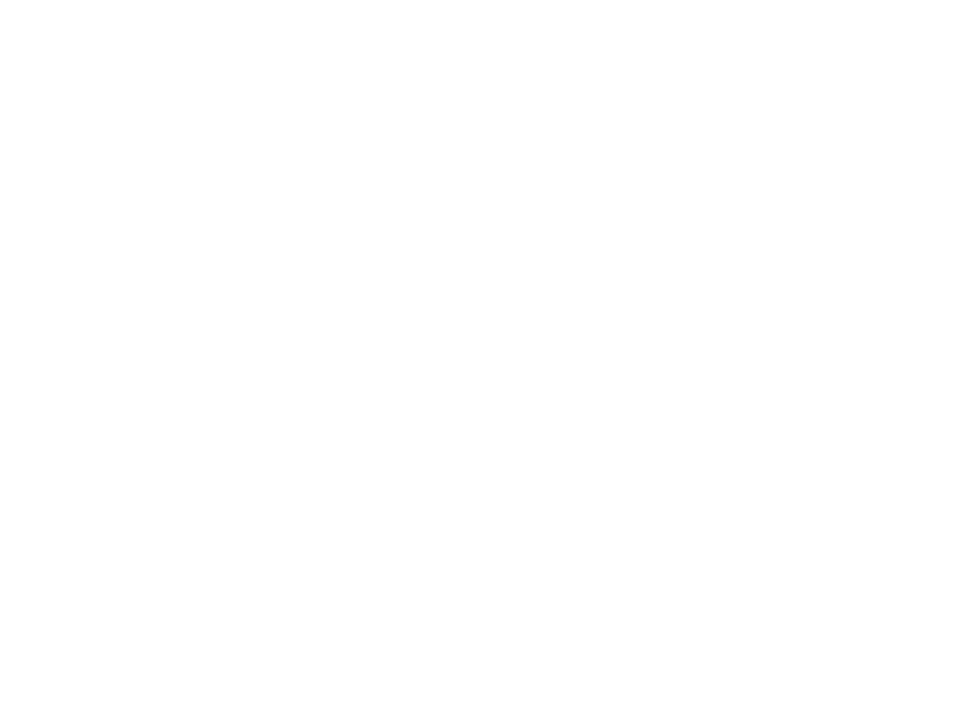
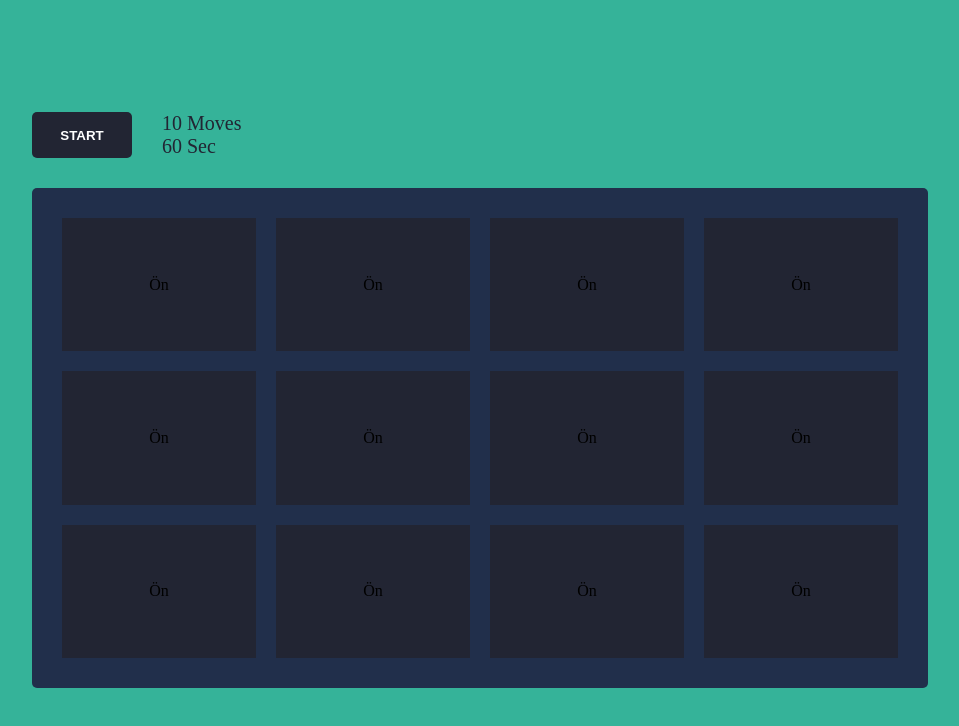
Before and after one commit to nbbanu/memory-game, a plain HTML site: page index.html in a window 1280 px wide. Shown: the whole page, without its empty margins (160-1119 px from the left). Drawn offline with Linux system fonts and the light colour scheme.

Commit message:
flipping card function added

```diff
--- a/index.html
+++ b/index.html
@@ -1,11 +1,100 @@
 <!DOCTYPE html>
 <html lang="en">
-<head>
-    <meta charset="UTF-8">
-    <meta name="viewport" content="width=device-width, initial-scale=1.0">
-    <title>Document</title>
-</head>
-<body>
+  <head>
+    <meta charset="UTF-8" />
+    <meta name="viewport" content="width=device-width, initial-scale=1.0" />
+    <title>Memory Game</title>
+    <link rel="stylesheet" href="https://cdnjs.cloudflare.com/ajax/libs/font-awesome/6.5.1/css/all.min.css" integrity="sha512-DTOQO9RWCH3ppGqcWaEA1BIZOC6xxalwEsw9c2QQeAIftl+Vegovlnee1c9QX4TctnWMn13TZye+giMm8e2LwA==" crossorigin="anonymous" referrerpolicy="no-referrer" />
+    <link rel="stylesheet" href="style.css" />
+  </head>
+  <body>
+    <div class="container center-center">
+      <div class="game-container">
+        <div class="game-info">
+          <button class="start-btn">START</button>
+          <div class="moves-time">
+            <div class="moves info-text">10 Moves</div>
+            <div class="time info-text">60 Sec</div>
+          </div>
+        </div>
+        <div class="game-boxes">
+          <div class="game-box">
+            <div class="game-box-inner">
+              <div class="card-face game-box-front center-center">Ön</div>
+              <div class="card-face game-box-back center-center"><i class="fa-regular fa-lemon"></i></div>
+            </div>
+          </div>
+          <div class="game-box">
+            <div class="game-box-inner">
+              <div class="card-face game-box-front center-center">Ön</div>
+              <div class="card-face game-box-back center-center"><i class="fa-solid fa-leaf"></i></div>
+            </div>
+        </div>
+        <div class="game-box">
+            <div class="game-box-inner">
+              <div class="card-face game-box-front center-center">Ön</div>
+              <div class="card-face game-box-back center-center"><i class="fa-solid fa-carrot"></i></div>
+            </div>
+        </div>
+        <div class="game-box">
+            <div class="game-box-inner">
+              <div class="card-face game-box-front center-center">Ön</div>
+              <div class="card-face game-box-back center-center"><i class="fa-solid fa-apple-whole"></i></div>
+            </div>
+        </div>
+        <div class="game-box">
+            <div class="game-box-inner">
+              <div class="card-face game-box-front center-center">Ön</div>
+              <div class="card-face game-box-back center-center"><i class="fa-solid fa-face-grin-stars"></i></div>
+            </div>
+        </div>
+        <div class="game-box">
+            <div class="game-box-inner">
+              <div class="card-face game-box-front center-center">Ön</div>
+              <div class="card-face game-box-back center-center"><i class="fa-regular fa-sun"></i></div>
+            </div>
+        </div>
+        <div class="game-box">
+            <div class="game-box-inner">
+              <div class="card-face game-box-front center-center">Ön</div>
+              <div class="card-face game-box-back center-center">Arka</div>
+            </div>
+        </div>
+        <div class="game-box">
+            <div class="game-box-inner">
+              <div class="card-face game-box-front center-center">Ön</div>
+              <div class="card-face game-box-back center-center">Arka</div>
+            </div>
+        </div>
+        <div class="game-box">
+            <div class="game-box-inner">
+              <div class="card-face game-box-front center-center">Ön</div>
+              <div class="card-face game-box-back center-center">Arka</div>
+            </div>
+        </div>
+        <div class="game-box">
+            <div class="game-box-inner">
+              <div class="card-face game-box-front center-center">Ön</div>
+              <div class="card-face game-box-back center-center">Arka</div>
+            </div>
+        </div>
+        <div class="game-box">
+            <div class="game-box-inner">
+              <div class="card-face game-box-front center-center">Ön</div>
+              <div class="card-face game-box-back center-center">Arka</div>
+            </div>
+        </div>
+        <div class="game-box">
+            <div class="game-box-inner">
+              <div class="card-face game-box-front center-center">Ön</div>
+              <div class="card-face game-box-back center-center">Arka</div>
+            </div>
+        </div>
+      </div>
+    </div>
 
-</body>
+
+    <script src="script.js"></script>
+  </body>
+
 </html>
--- a/script.js
+++ b/script.js
@@ -0,0 +1,5 @@
+const gameBoxes = document.querySelectorAll(".game-box-inner");
+
+gameBoxes.forEach(box => box.addEventListener("click",() => {
+    box.classList.toggle("is-flipped")
+}))
--- a/style.css
+++ b/style.css
@@ -0,0 +1,83 @@
+* {
+  box-sizing: border-box;
+  margin: 0;
+}
+.center-center {
+  display: flex;
+  align-items: center;
+  justify-content: center;
+}
+.container {
+  background: rgb(53, 179, 153);
+  width: 100%;
+  height: 100vh;
+  flex-direction: column;
+}
+.game-container {
+  display: flex;
+  flex-direction: column;
+  width: 70%;
+  gap: 30px;
+}
+.game-info {
+  width: 30%;
+  display: flex;
+  gap: 30px;
+}
+.start-btn {
+  background-color: rgb(34, 37, 51);
+  outline: none;
+  border: none;
+  border-radius: 5px;
+  padding: 10px;
+  color: #fff;
+  font-weight: 600;
+  width: 100px;
+  cursor: pointer;
+}
+.info-text {
+  font-size: 20px;
+  color: rgb(34, 37, 51);
+}
+.game-boxes {
+  border-radius: 5px;
+  height: 500px;
+  display: grid;
+  grid-template-columns: repeat(4, 1fr);
+  grid-gap: 20px;
+  background-color: rgb(33, 47, 75);
+  padding: 30px;
+}
+.game-box-inner {
+  width: 100%;
+  height: 100%;
+  cursor: pointer;
+  transition: transform 1s;
+  transform-style: preserve-3d;
+  position: relative;
+}
+.game-box-inner.is-flipped {
+  transform: rotateY(180deg);
+}
+.card-face {
+  position: absolute;
+  backface-visibility: hidden;
+  -webkit-backface-visibility: hidden;
+  overflow: hidden;
+  width: 100%;
+  height: 100%;
+}
+.game-box-front {
+  background-color: rgb(34, 37, 51);
+  width: 100%;
+  height: 100%;
+}
+.game-box-back {
+  background-color: rgb(255, 191, 4);
+  width: 100%;
+  height: 100%;
+  transform: rotateY(180deg);
+}
+.game-box-back i{
+  font-size: 40px;
+}
```
